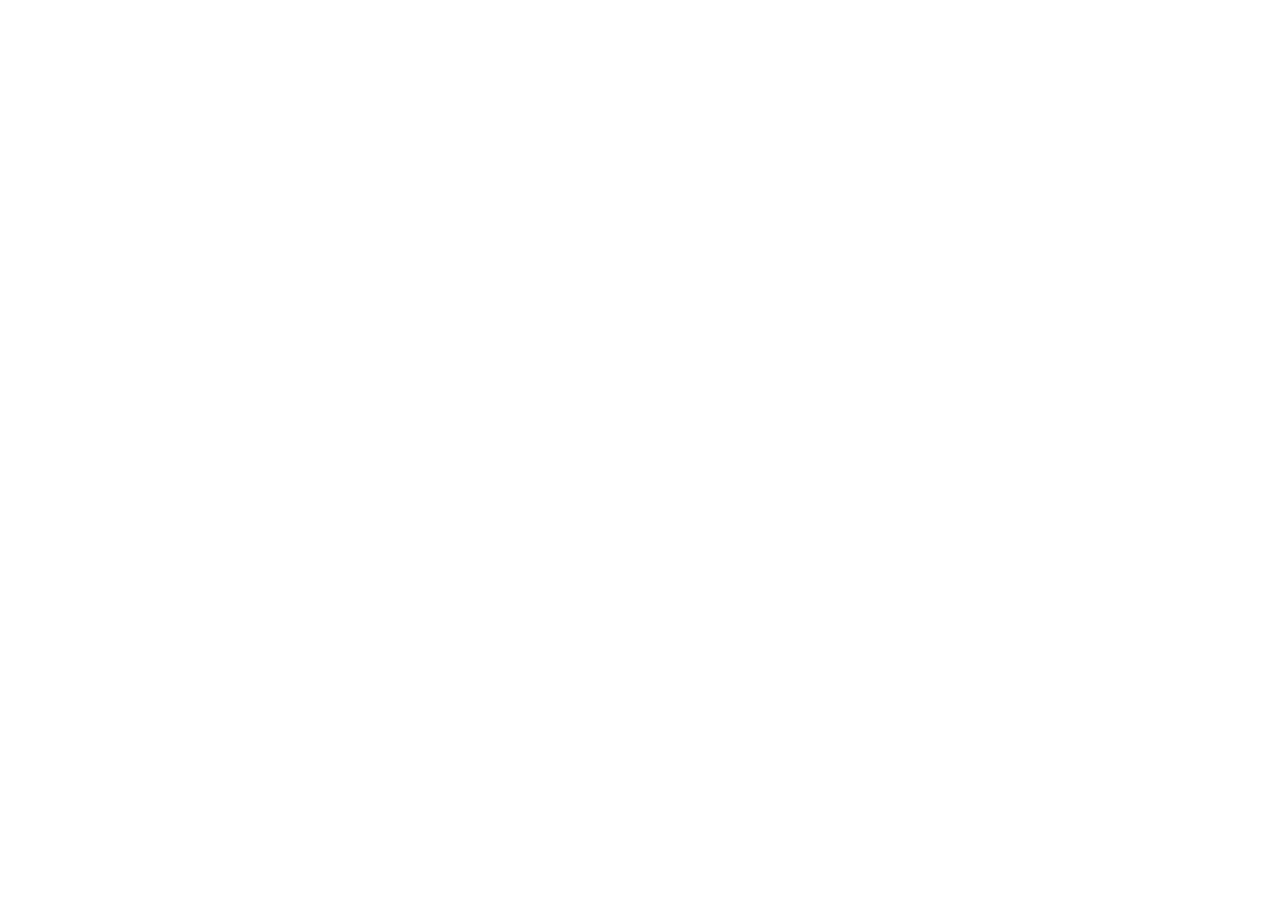
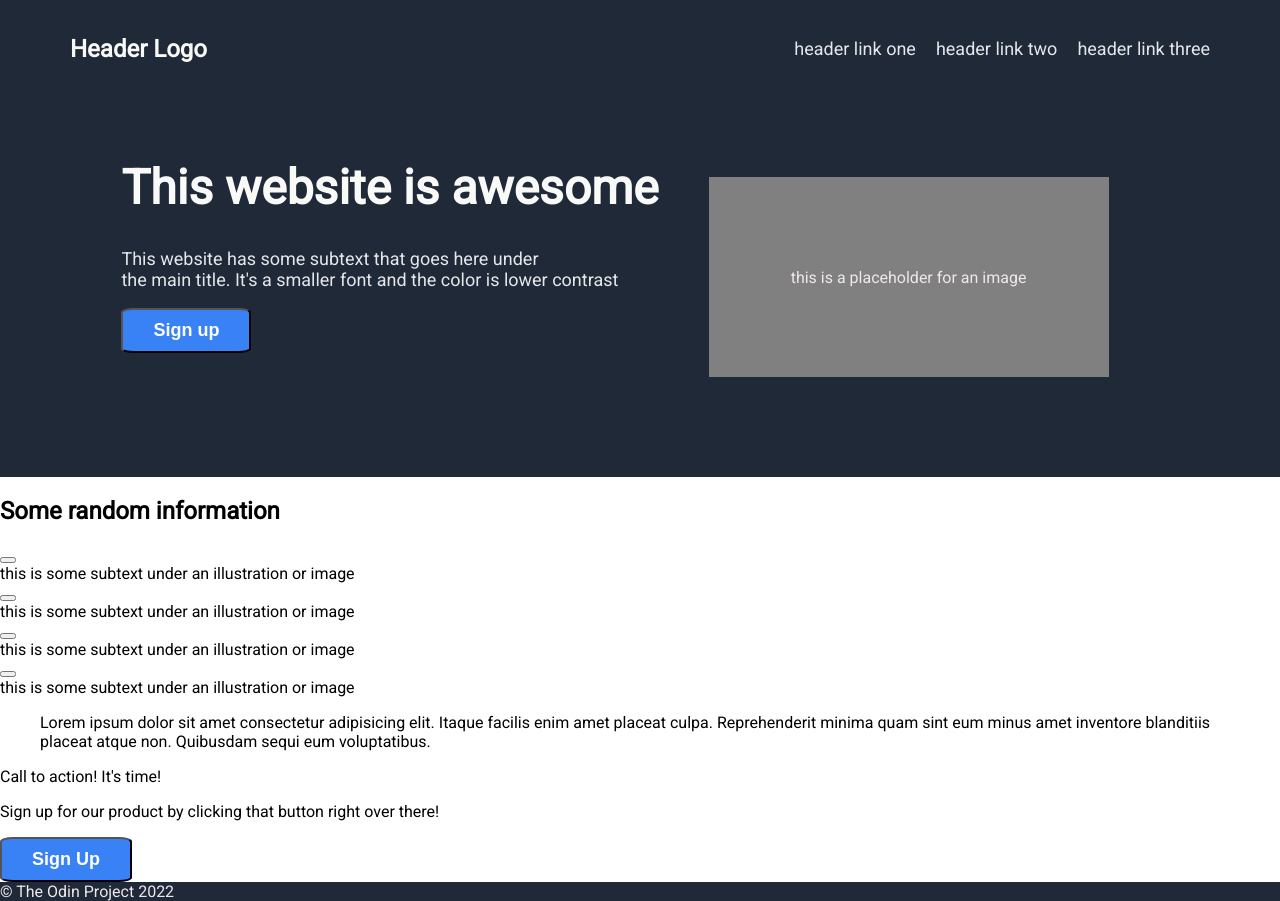
Before and after one commit to DarnellOps/Landing-Page, a plain HTML site: page index.html in a window 1280 px wide. Before the commit the page ends 800 px from the top, so only its background shows below. Drawn offline with Linux system fonts and the light colour scheme.

Commit message:
built top half of page, pushed footer to bottom

```diff
--- a/index.html
+++ b/index.html
@@ -5,8 +5,69 @@
     <meta charset="UTF-8">
     <meta http-equiv="X-UA-Compatible" content="IE=edge">
     <meta name="viewport" content="width=device-width, initial-scale=1.0">
+    <link rel="stylesheet" href="style.css">
+    <link rel="preconnect" href="https://fonts.googleapis.com">
+    <link rel="preconnect" href="https://fonts.gstatic.com" crossorigin>
+    <link href="https://fonts.googleapis.com/css2?family=Roboto:wght@300;400&display=swap" rel="stylesheet">
     <title>Landing Page</title>
 </head>
+
+<div class="headContainer">
+    <div class="headLink">
+        <header class="header">Header Logo</header>
+        <ul class="headerLinks text">
+            <li>header link one</li>
+            <li>header link two</li>
+            <li>header link three</li>
+        </ul>
+    </div>
+</div>
+<div class="container">
+    <div>
+        <h1 class="titleText">This website is awesome</h1>
+        <p class="text">This website has some subtext that goes here under<br> the main title. It's a smaller font and
+            the
+            color is lower
+            contrast
+        </p>
+        <button class="signButton">Sign up</button>
+    </div>
+
+    <div class="box">this is a placeholder for an image</div>
+</div>
+
+
+
+
+<div>
+    <h2>Some random information</h2>
+
+    <button class="infoButton"></button>
+    <div>this is some subtext under an illustration or image</div>
+
+    <button class="infoButton"></button>
+    <div>this is some subtext under an illustration or image</div>
+
+    <button class="infoButton"></button>
+    <div>this is some subtext under an illustration or image</div>
+
+    <button class="infoButton"></button>
+    <div>this is some subtext under an illustration or image</div>
+</div>
+
+<div>
+    <blockquote>Lorem ipsum dolor sit amet consectetur adipisicing elit. Itaque facilis enim amet placeat culpa.
+        Reprehenderit minima quam sint eum minus amet inventore blanditiis placeat atque non. Quibusdam sequi eum
+        voluptatibus.</blockquote>
+</div>
+
+<div>
+    <div>Call to action! It's time!</div>
+    <p>Sign up for our product by clicking that button right over there!</p>
+    <button class="signButton">Sign Up</button>
+</div>
+
+<footer class="footer">&copy; The Odin Project 2022</footer>
 
 <body>
 
--- /dev/null
+++ b/style.css
@@ -0,0 +1,76 @@
+body {
+    margin: auto;
+    font-family: 'Roboto', sans-serif;
+    display: flex;
+    flex-direction: column;
+}
+
+.headContainer, .container, .footer {
+    background-color: #1f2937;
+    color: #efe7eb;
+
+}
+.headContainer {
+    padding: 20px 0 50px 0;
+}
+
+.header {
+    margin-left: 70px;
+    font-size: 24px;
+    color: #f9faf8;
+    font-weight: bold;
+}
+
+.headLink {
+    display: flex;
+    justify-content: space-between;
+    align-items: center;
+}
+
+ul {
+    list-style: none;
+    display: flex;
+    margin-right: 70px;
+
+}
+
+.headerLinks {
+    display: flex;
+    gap: 20px;
+}
+
+.container {
+    display: flex;
+    justify-content: center;
+    padding-bottom: 50px;
+
+}
+
+.titleText {
+    font-size: 48px;
+    color: #f9faf8;
+}
+
+.box {
+    width: 400px;
+    height: 200px;
+    background-color: gray;
+    display: flex;
+    justify-content: center;
+    align-items: center;
+    margin: 50px;
+}
+
+.text {
+    font-size: 18px;
+    color: #e5e7eb;
+}
+
+.signButton {
+    background-color: #3882f6 ;
+    padding: 10px 30px;
+    border-radius: 10%;
+    font-weight: bold;
+    font-size: 18px;
+    color: #ffffff;
+}
```
